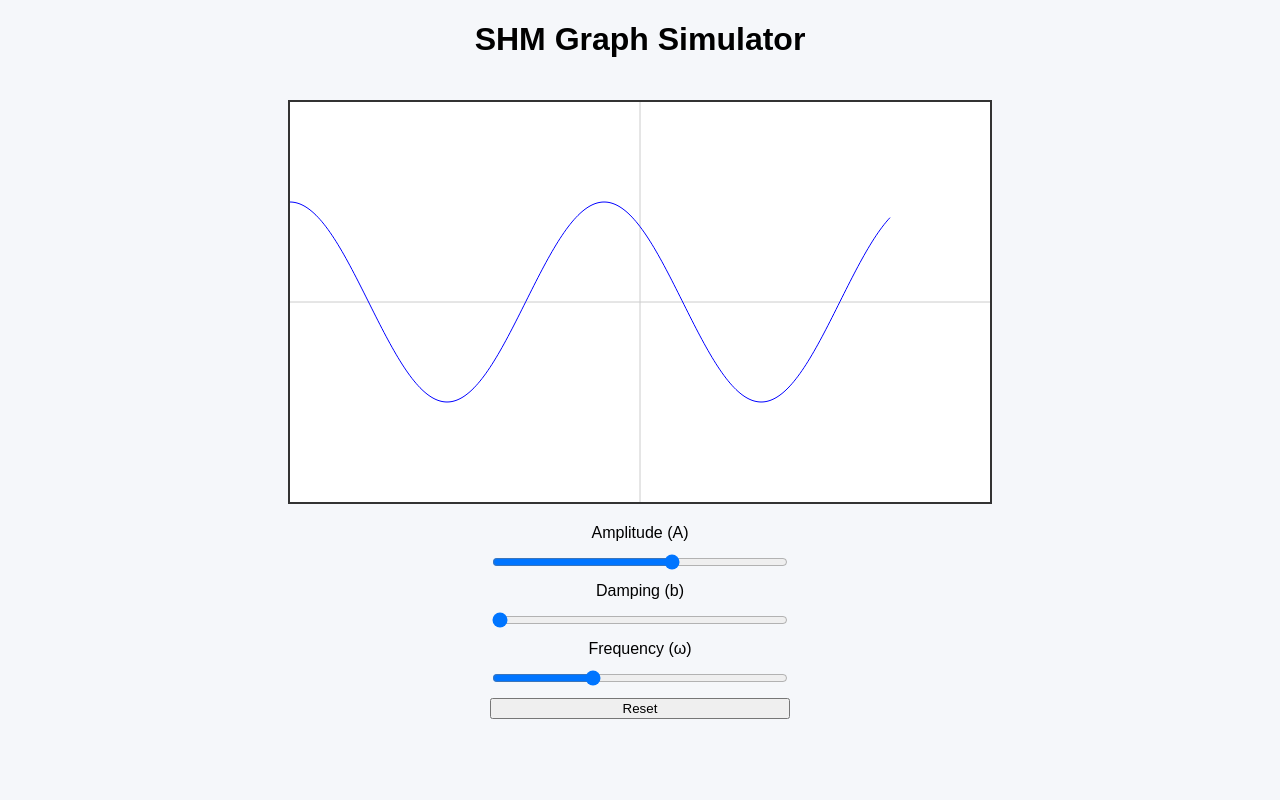
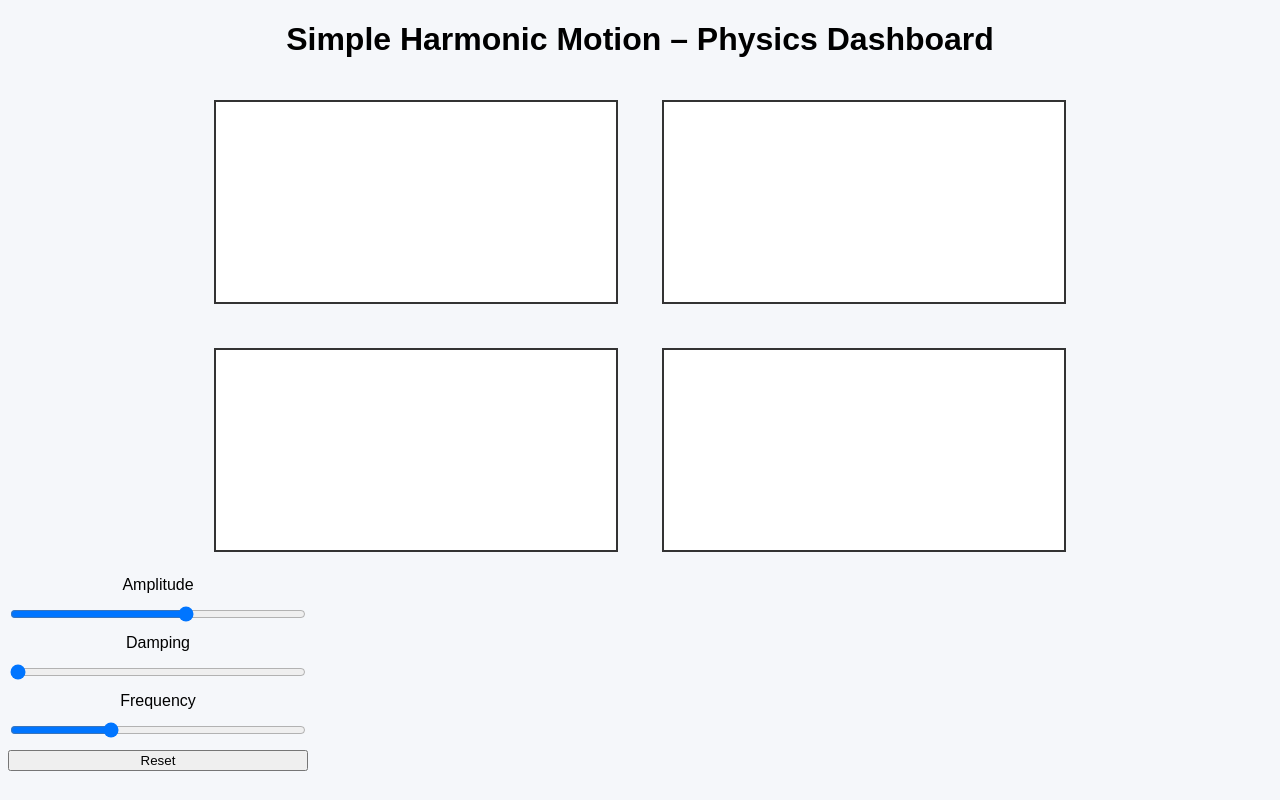
Before and after one commit to shreyaschittapragada-physics/shm-simulation, a plain HTML site: page index.html in a window 1280 px wide. Drawn offline with Linux system fonts and the light colour scheme.

Commit message:
Update index.html

```diff
--- a/index.html
+++ b/index.html
@@ -1,32 +1,36 @@
 <!DOCTYPE html>
 <html>
 <head>
-    <title>SHM Graph Simulator</title>
-    <link rel="stylesheet" href="style.css">
+  <title>SSS SHM Simulator</title>
+  <link rel="stylesheet" href="style.css">
 </head>
 
 <body>
 
-<h1>SHM Graph Simulator</h1>
+<h1>Simple Harmonic Motion – Physics Dashboard</h1>
 
-<div class="wrapper">
+<div class="grid">
 
-    <canvas id="graph" width="700" height="400"></canvas>
+  <canvas id="motion" width="400" height="200"></canvas>
+  <canvas id="xt" width="400" height="200"></canvas>
 
-    <div class="controls">
+  <canvas id="energy" width="400" height="200"></canvas>
+  <canvas id="phase" width="400" height="200"></canvas>
 
-        <label>Amplitude (A)</label>
-        <input type="range" id="A" min="20" max="150" value="100">
+</div>
 
-        <label>Damping (b)</label>
-        <input type="range" id="b" min="0" max="0.02" step="0.0005" value="0">
+<div class="controls">
 
-        <label>Frequency (ω)</label>
-        <input type="range" id="w" min="0.01" max="0.1" step="0.001" value="0.04">
+  <label>Amplitude</label>
+  <input type="range" id="A" min="20" max="120" value="80">
 
-        <button onclick="reset()">Reset</button>
+  <label>Damping</label>
+  <input type="range" id="b" min="0" max="0.02" step="0.0005" value="0">
 
-    </div>
+  <label>Frequency</label>
+  <input type="range" id="w" min="0.01" max="0.1" step="0.001" value="0.04">
+
+  <button onclick="reset()">Reset</button>
 
 </div>
 
```
